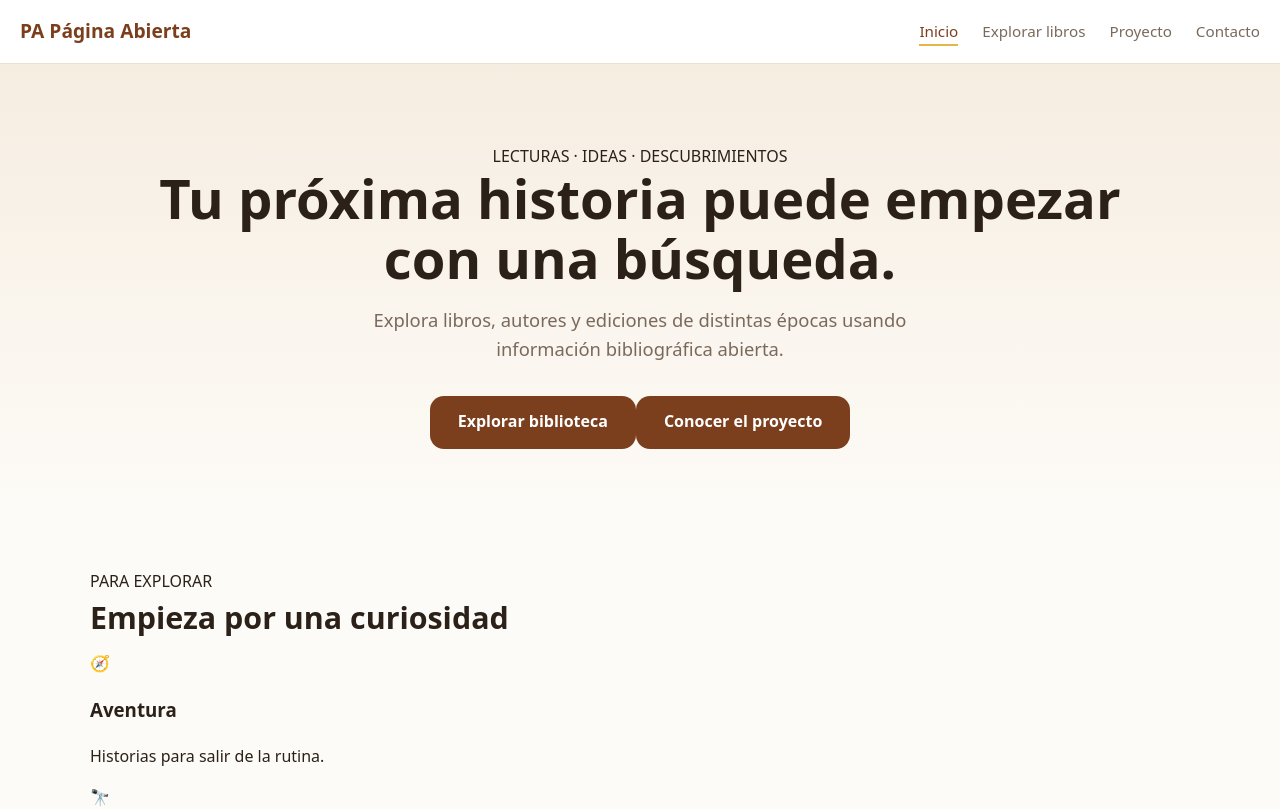
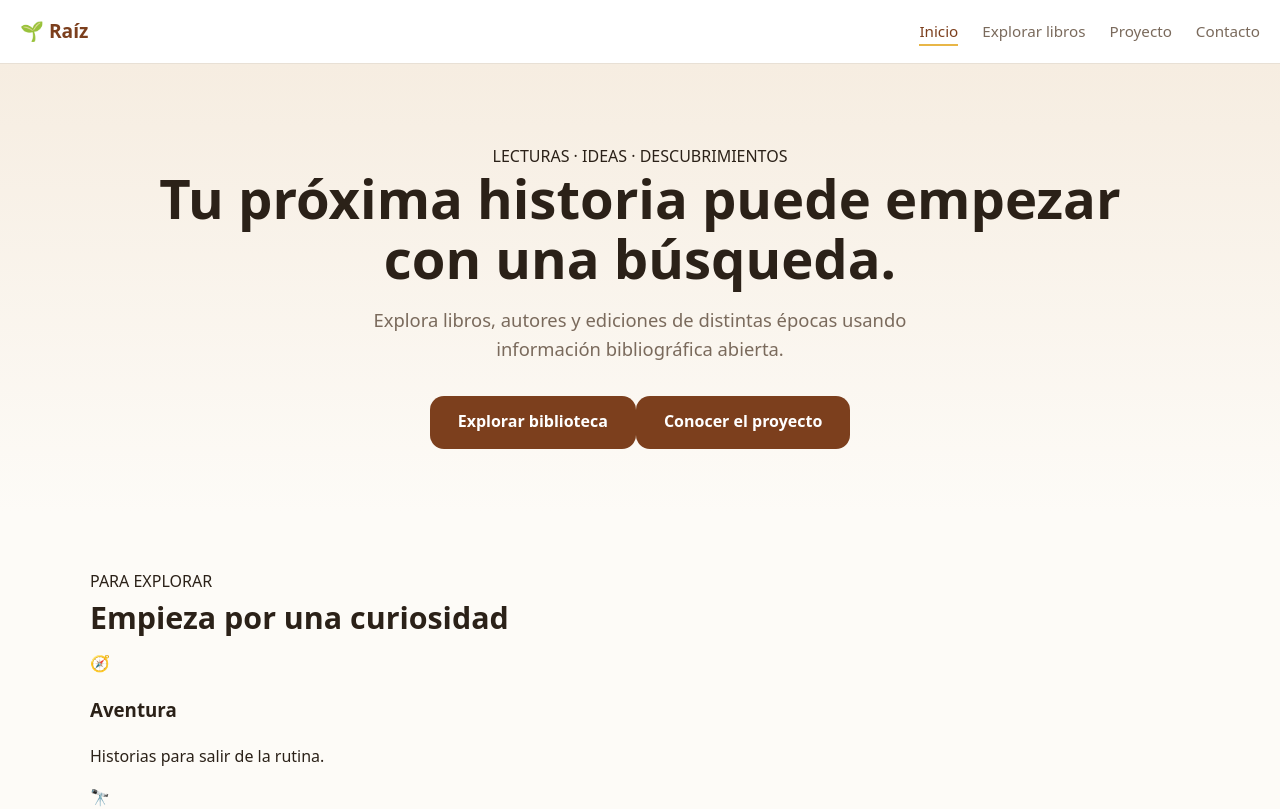
Before and after one commit to hhigueros/ejercicio-con-react, a React (Vite) app: page /ejercicio-con-react/explorar in a window 1280 px wide. Shown: the top 809 px of the page. Built offline with nearby package versions, Linux system fonts and the light colour scheme.

Commit message:
Restaura diseño original del proyecto

```diff
--- a/src/components/NavBar.jsx
+++ b/src/components/NavBar.jsx
@@ -2,10 +2,25 @@ import { NavLink } from 'react-router-dom';
 import { ENLACES } from '../datos.js';
 
 export default function NavBar() {
-  return <nav className="navbar" aria-label="Navegación principal">
-    <NavLink to="/" className="navbar__marca"><span>PA</span> Página Abierta</NavLink>
-    <ul className="navbar__links">
-      {ENLACES.map((e) => <li key={e.id}><NavLink to={e.ruta} end={e.ruta === '/'} className={({isActive}) => isActive ? 'activo' : ''}>{e.texto}</NavLink></li>)}
-    </ul>
-  </nav>;
+  return (
+    <nav className="navbar">
+      <NavLink to="/" className="navbar__marca">
+        🌱 Raíz
+      </NavLink>
+
+      <ul className="navbar__links">
+        {ENLACES.map((enlace) => (
+          <li key={enlace.id}>
+            <NavLink
+              to={enlace.ruta}
+              end={enlace.ruta === '/'}
+              className={({ isActive }) => (isActive ? 'activo' : '')}
+            >
+              {enlace.texto}
+            </NavLink>
+          </li>
+        ))}
+      </ul>
+    </nav>
+  );
 }
```
